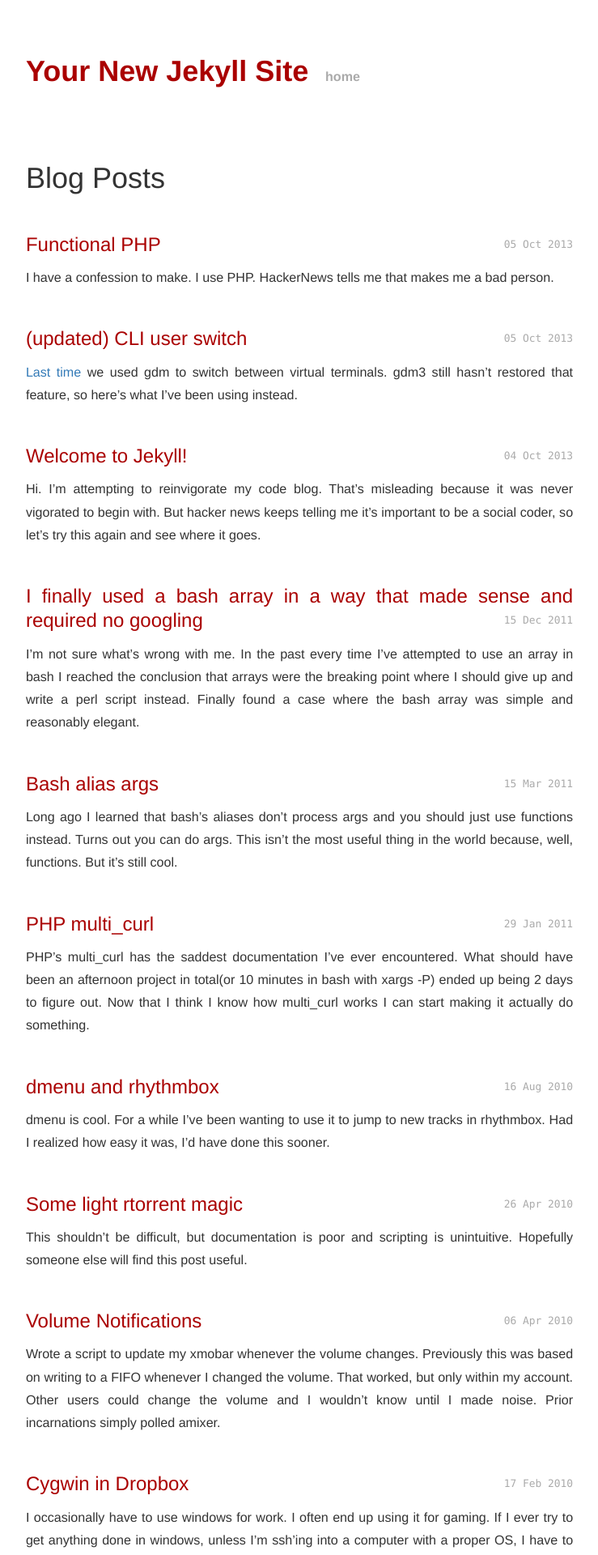
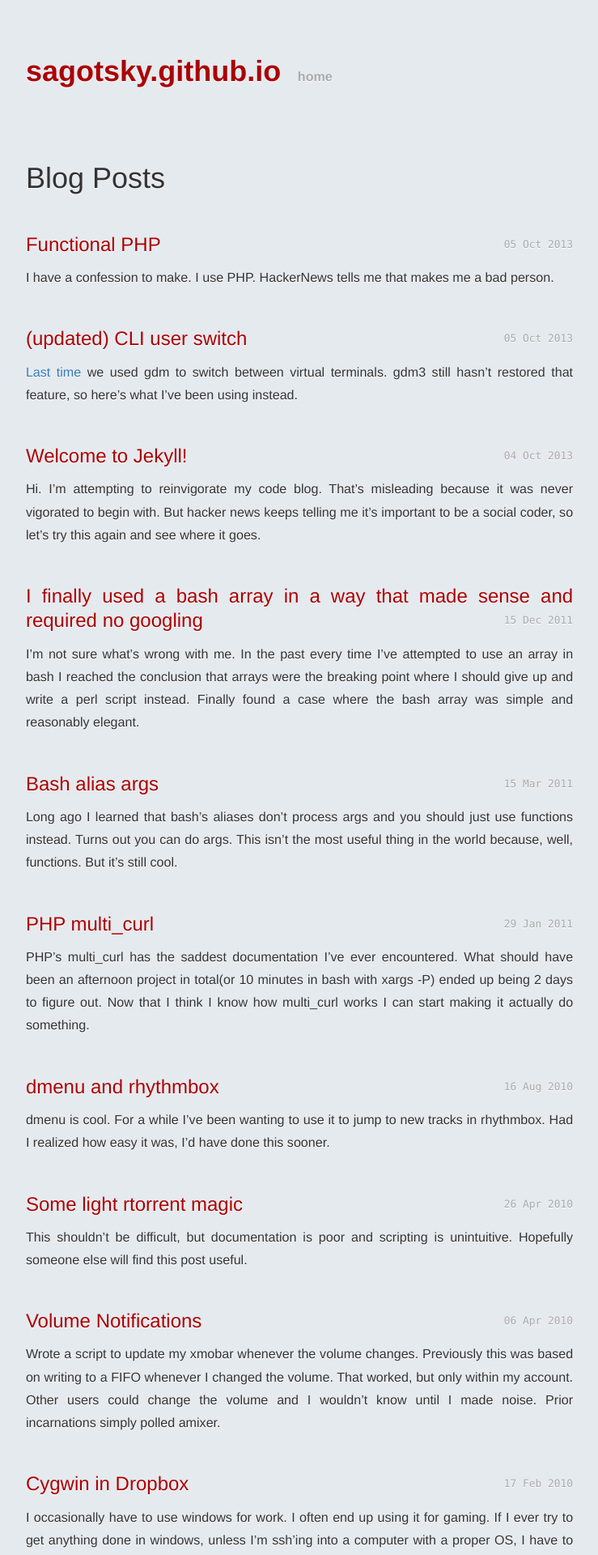
Before and after one commit to sagotsky/sagotsky.github.io, a Jekyll site: the page built from index.html, in a window 1280 px wide. Shown: the top 1920 px of the page at 81% size, without its empty margins (270-1009 px from the left). Built offline with Jekyll 4.4.1, drawn with Linux system fonts in a browser that asks for light colours; nearby versions of some CDN libraries; Markdown is read by kramdown in place of the engine named in the settings.

```diff
--- a/_config.yml
+++ b/_config.yml
@@ -1,3 +1,4 @@
-name: Your New Jekyll Site
+name: sagotsky.github.io
 markdown: redcarpet
 pygments: true
+url: http://sagotsky.github.io
--- a/_layouts/default.html
+++ b/_layouts/default.html
@@ -5,27 +5,21 @@
         <meta http-equiv="X-UA-Compatible" content="IE=edge,chrome=1">
         <title>{{ page.title }}</title>
         <meta name="viewport" content="width=device-width">
+        <link rel="alternate" type="application/rss+xml" title="{{ site.name }}" href="{{ site.url }}/feed.xml">
 
-        <!-- syntax highlighting CSS -->
+        <!-- jekyll -->
         <link rel="stylesheet" href="/css/syntax.css">
-
-        <!-- Custom CSS -->
         <link rel="stylesheet" href="/css/main.css">
 
+        <!-- bootstrap -->
+        <script src="//code.jquery.com/jquery.js"></script>
+        <link rel="stylesheet" href="//netdna.bootstrapcdn.com/bootstrap/3.0.0/css/bootstrap.min.css">
+        <link rel="stylesheet" href="//netdna.bootstrapcdn.com/bootstrap/3.0.0/css/bootstrap-theme.min.css">
+        <script src="//netdna.bootstrapcdn.com/bootstrap/3.0.0/js/bootstrap.min.js"></script>
 
 
-        <!-- jQuery (necessary for Bootstrap's JavaScript plugins) -->
-        <script src="//code.jquery.com/jquery.js"></script>
-
-        <!-- Latest compiled and minified CSS -->
-        <link rel="stylesheet" href="//netdna.bootstrapcdn.com/bootstrap/3.0.0/css/bootstrap.min.css">
-
-        <!-- Optional theme -->
-        <link rel="stylesheet" href="//netdna.bootstrapcdn.com/bootstrap/3.0.0/css/bootstrap-theme.min.css">
-
-        <!-- Latest compiled and minified JavaScript -->
-        <script src="//netdna.bootstrapcdn.com/bootstrap/3.0.0/js/bootstrap.min.js"></script>
-
+        <!-- Custom -->
+        <link rel="stylesheet" href="/css/sagotsky.css">
 
     </head>
     <body>
--- a/css/main.css
+++ b/css/main.css
@@ -158,29 +158,3 @@ ul.posts span {
 .post pre.terminal code {
   background-color: #333;
 }
-
-/***
- * Custom
- **/
-
-.timestamp {
-  float: right;
-}
-
-a.title, a:visited.title {
-  color: #a00;
-  font-size: 18pt;
-  text-decoration: none;
-}
-
-a:active.title, a:hover.title {
-  text-decoration: underline;
-}
-
-.post {
-  margin: 3em 0;
-}
-
-.post pre {
-  box-shadow: 1em 1em 15px rgba(10,10,10, .1);
-}
--- /dev/null
+++ b/css/sagotsky.css
@@ -0,0 +1,30 @@
+
+body {
+  background-color: #e5eaef;
+  text-shadow: 0 1px #fff;
+}
+
+.timestamp {
+  float: right;
+}
+
+a.title, a:visited.title {
+  color: #a00;
+  font-size: 18pt;
+  text-decoration: none;
+}
+
+a:active.title, a:hover.title {
+  text-decoration: underline;
+}
+
+.post {
+  margin: 3em 0;
+}
+
+.post pre {
+  box-shadow: 0 0 15px rgba(10,10,10, .05) inset,
+              1em 1em 15px rgba(0,0,0, .1);
+  padding: 1em;
+  border-color: #ccc;
+}
--- a/index.html
+++ b/index.html
@@ -1,6 +1,6 @@
 ---
 layout: default
-title: Your New Jekyll Site
+title: sagotsky.github.io
 ---
 
 <div id="home">
```
Also changed, not shown: feed.xml (added, +21 -0 lines).
